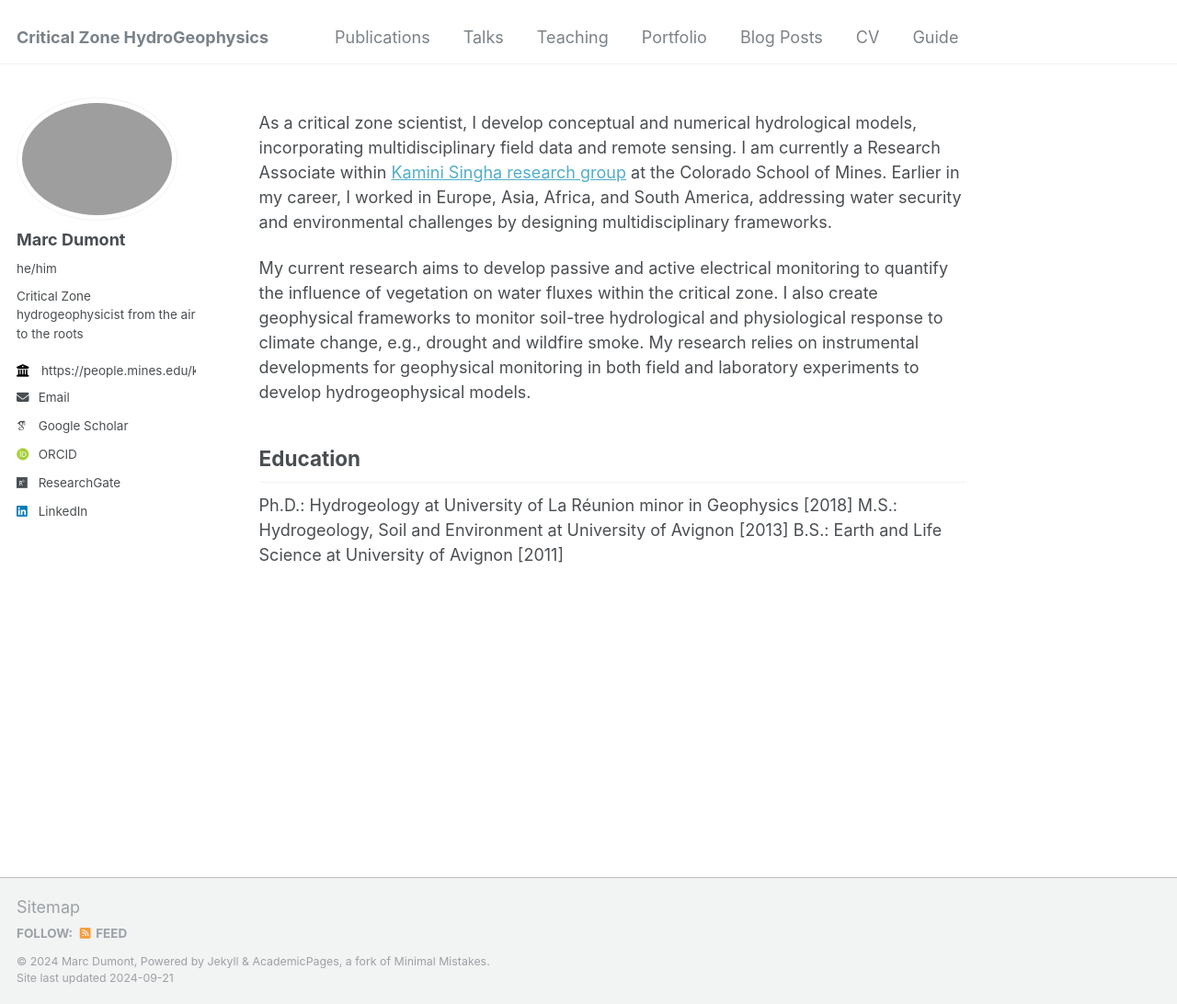
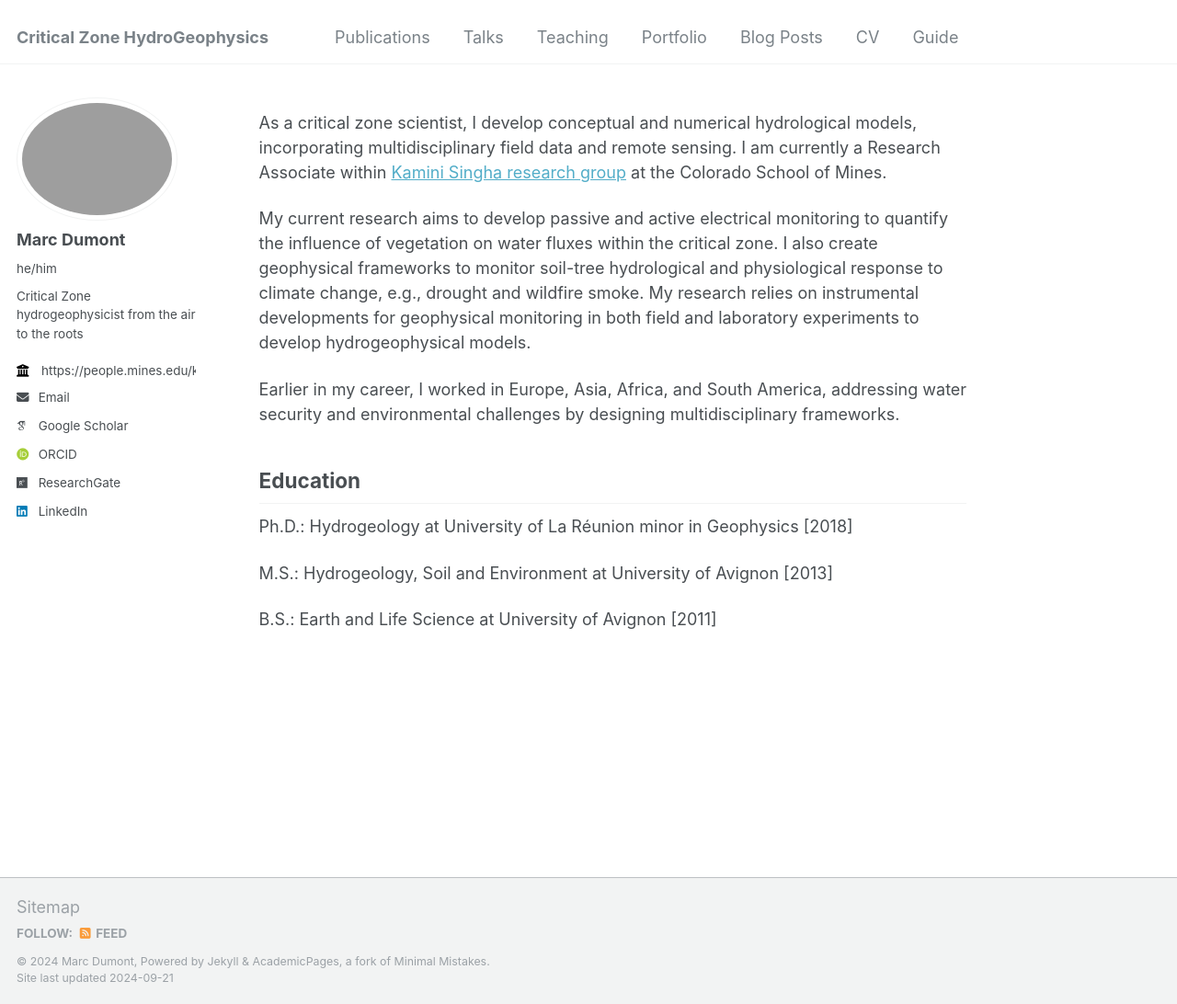
Before and after one commit to HydroDumont/hydrodumont.github.io, a Jekyll site: the page built from _pages/about.md, in a window 1280 px wide and 1092 px high. Shown: the whole window at 92% size. Built offline with Jekyll 4.4.1, drawn with Linux system fonts in a browser that asks for light colours; some web fonts are replaced.

```diff
--- a/_pages/about.md
+++ b/_pages/about.md
@@ -8,12 +8,16 @@ redirect_from:
   - /about.html
 ---
 
-As a critical zone scientist, I develop conceptual and numerical hydrological models, incorporating multidisciplinary field data and remote sensing. I am currently a Research Associate within [Kamini Singha research group](https://people.mines.edu/ksingha/) at the Colorado School of Mines. Earlier in my career, I worked in Europe, Asia, Africa, and South America, addressing water security and environmental challenges by designing multidisciplinary frameworks.
+As a critical zone scientist, I develop conceptual and numerical hydrological models, incorporating multidisciplinary field data and remote sensing. I am currently a Research Associate within [Kamini Singha research group](https://people.mines.edu/ksingha/) at the Colorado School of Mines.
 
 My current research aims to develop passive and active electrical monitoring to quantify the influence of vegetation on water fluxes within the critical zone. I also create geophysical frameworks to monitor soil-tree hydrological and physiological response to climate change, e.g., drought and wildfire smoke. My research relies on instrumental developments for geophysical monitoring in both field and laboratory experiments to develop hydrogeophysical models.
+
+Earlier in my career, I worked in Europe, Asia, Africa, and South America, addressing water security and environmental challenges by designing multidisciplinary frameworks.
 
 Education
 ------
 Ph.D.: Hydrogeology at University of La Réunion minor in Geophysics [2018]
+
 M.S.: Hydrogeology, Soil and Environment at University of Avignon [2013]
+
 B.S.: Earth and Life Science at University of Avignon [2011]
```
